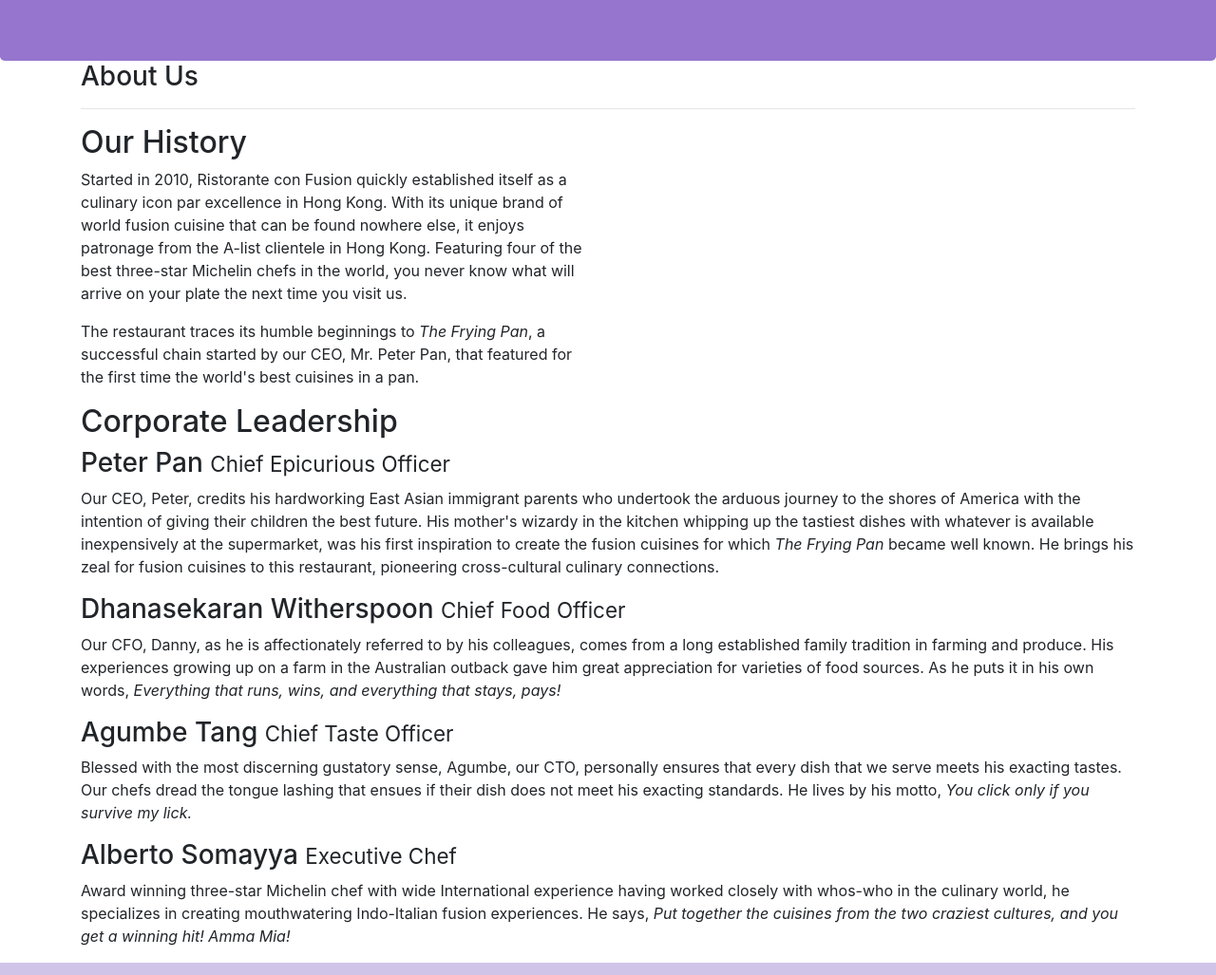
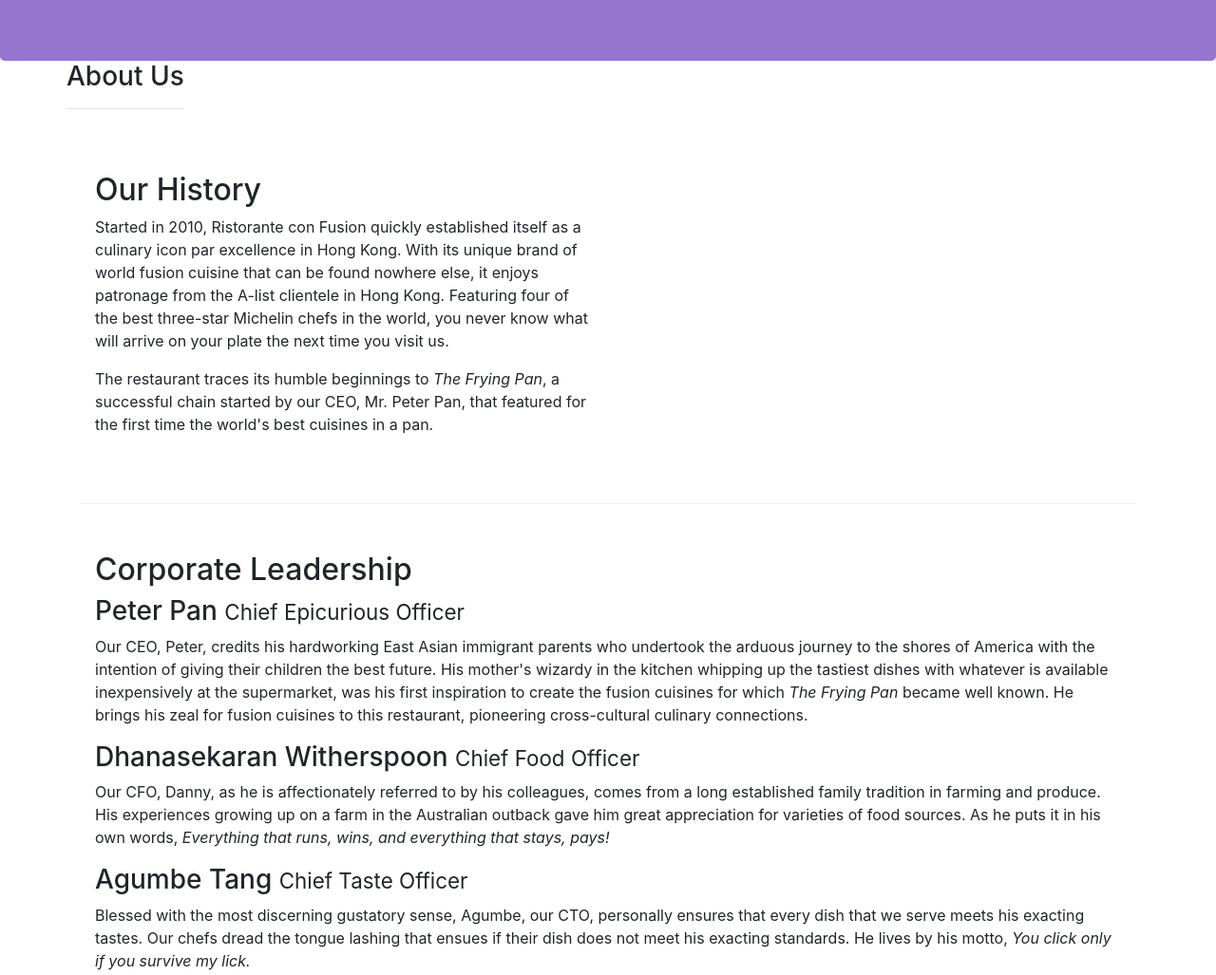
Before and after one commit to ZaidAhmad-dev/Bootstrap4, a website: page conFusion/aboutus.html in a window 1280 px wide. Shown: the part 220-1247 px from the top of the page at 95% size. Drawn offline with nearby package versions, Linux system fonts and the light colour scheme.

Commit message:
Applied the row content class..!!

```diff
--- a/conFusion/aboutus.html
+++ b/conFusion/aboutus.html
@@ -32,14 +32,14 @@
     </header>
 
     <div class="container">
-        <div >
+        <div class="row">
             <div>
                <h3>About Us</h3>
                <hr>
             </div>
         </div>
 
-        <div class="row">
+        <div class="row row-content">
             <div class="col-12 col-sm-6">
                 <h2>Our History</h2>
                 <p>Started in 2010, Ristorante con Fusion quickly established itself as a culinary icon par excellence in Hong Kong. With its unique brand of world fusion cuisine that can be found nowhere else, it enjoys patronage from the A-list clientele in Hong Kong.  Featuring four of the best three-star Michelin chefs in the world, you never know what will arrive on your plate the next time you visit us.</p>
@@ -50,7 +50,7 @@
         </div>
 
 
-        <div class="row">
+        <div class="row row-content">
             <div class="col-12 col-sm-12">
                 <h2>Corporate Leadership</h2>
                 <h3>Peter Pan <small>Chief Epicurious Officer</small></h3>
```
